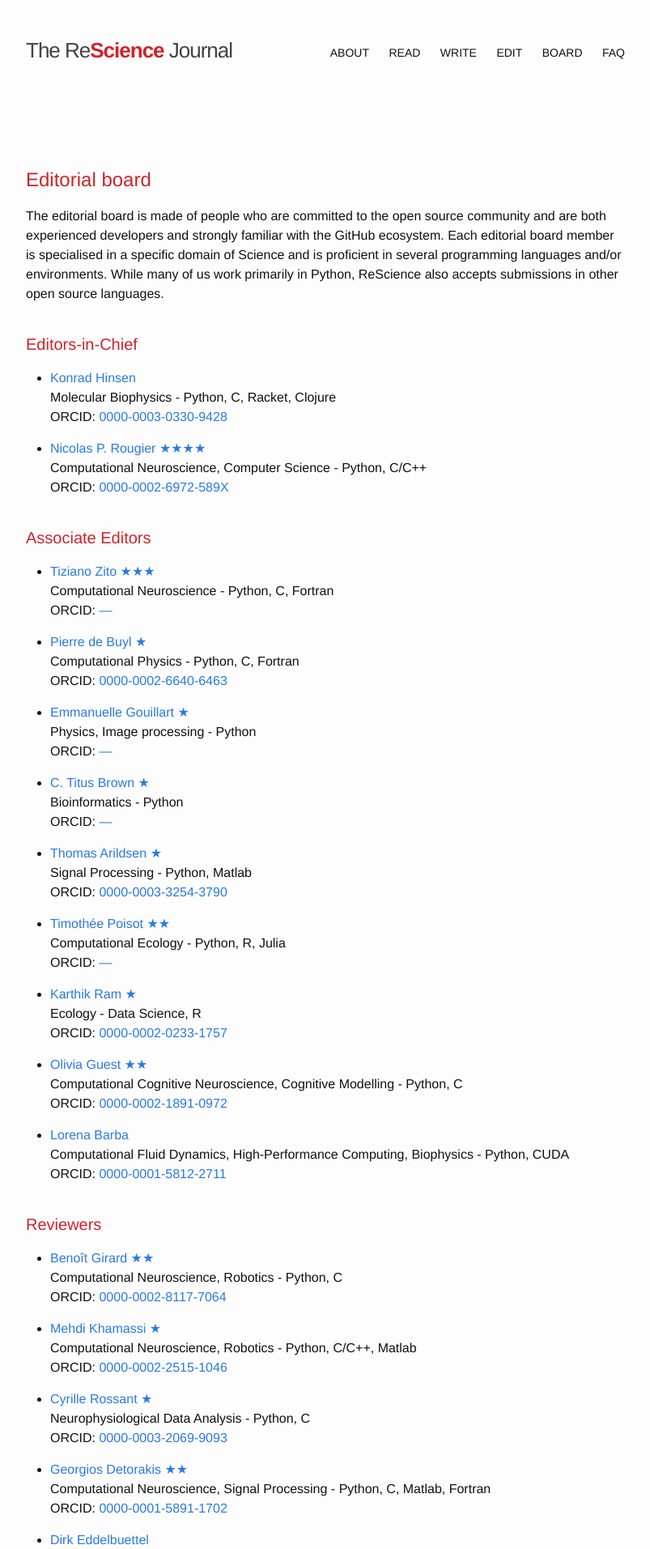
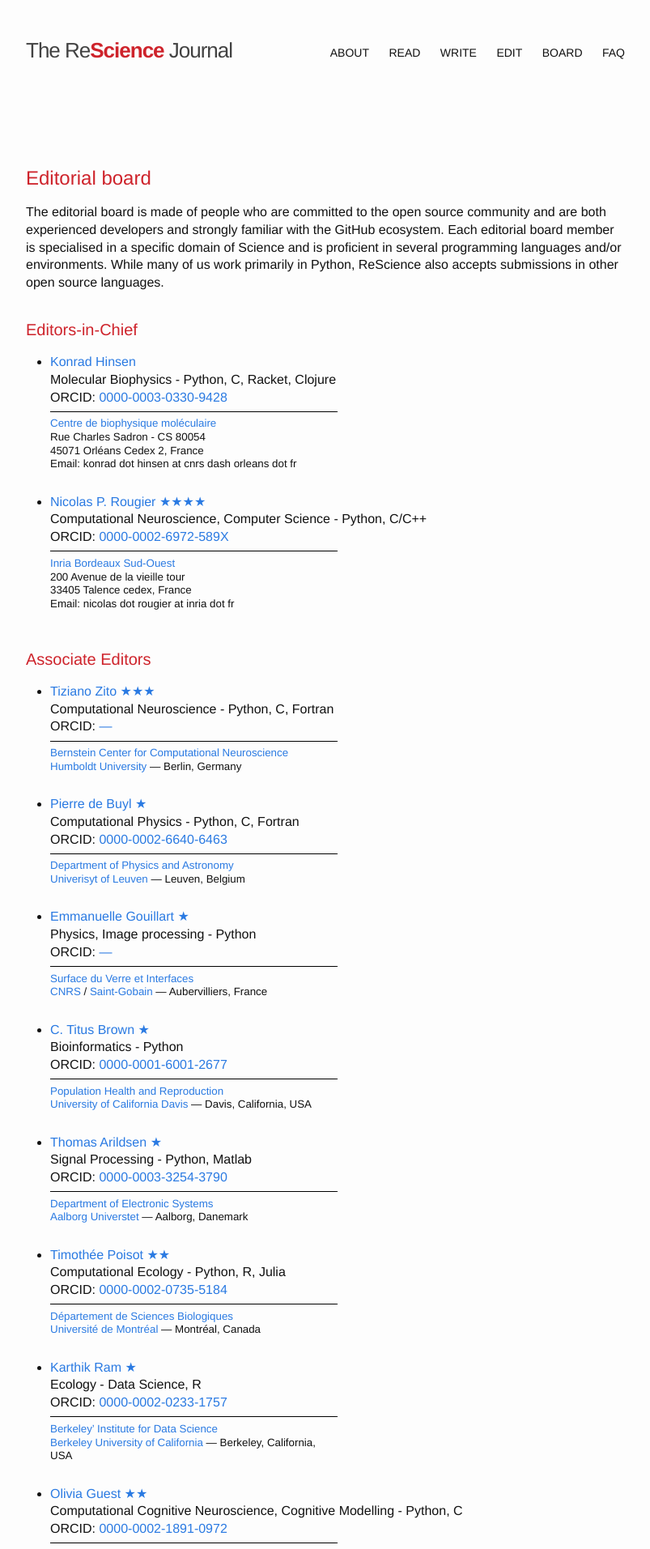
Before and after one commit to ReScience/rescience.github.io, a Jekyll site: the page built from 04-board.md, in a window 1280 px wide. Shown: the top 1913 px of the page at 81% size, without its empty margins (238-1041 px from the left). Built offline with Jekyll 4.4.1, drawn with Linux system fonts in a browser that asks for light colours; our own code applies the rules of GitHub Pages for plain Markdown files; some of the changed text lies outside the part shown.

Commit message:
Added affiliation for editors

```diff
--- a/04-board.md
+++ b/04-board.md
@@ -19,11 +19,25 @@ accepts submissions in other open source languages.
 * [Konrad Hinsen](https://github.com/khinsen)
   Molecular Biophysics - Python, C, Racket, Clojure
   ORCID: [0000-0003-0330-9428](http://orcid.org/0000-0003-0330-9428)
+  <small>
+  [Centre de biophysique moléculaire](http://cbm.cnrs-orleans.fr)
+  Rue Charles Sadron - CS 80054
+  45071 Orléans Cedex 2, France
+  **Email**: konrad dot hinsen at cnrs dash orleans dot fr
+  </small>
+
 
 * [Nicolas P. Rougier](https://github.com/rougier)
   [★](https://github.com/ReScience/ReScience-submission/pull/14)[★](https://github.com/ReScience/ReScience-submission/pull/18)[★](https://github.com/ReScience/ReScience-submission/pull/19)[★](https://github.com/ReScience/ReScience-submission/pull/24)
   Computational Neuroscience, Computer Science - Python, C/C++
   ORCID: [0000-0002-6972-589X](http://orcid.org/0000-0002-6972-589X)
+  <small>
+  [Inria Bordeaux Sud-Ouest](https://www.inria.fr/centre/bordeaux)
+  200 Avenue de la vieille tour
+  33405 Talence cedex, France
+  **Email**: nicolas dot rougier at inria dot fr
+  </small>
+
 
 ## Associate Editors
 
@@ -31,45 +45,91 @@ accepts submissions in other open source languages.
   [★](https://github.com/ReScience/ReScience-submission/pull/3)[★](https://github.com/ReScience/ReScience-submission/pull/17)[★](https://github.com/ReScience/ReScience-submission/pull/22)
   Computational Neuroscience - Python, C, Fortran
   ORCID: [---](http://orcid.org/)
+  <small>
+  [Bernstein Center for Computational Neuroscience](https://www.bccn-berlin.de/Home/)
+  [Humboldt University](https://www.hu-berlin.de/en) —
+  Berlin, Germany
+  </small>
 
 * [Pierre de Buyl](https://github.com/pdebuyl)
   [★](https://github.com/ReScience/ReScience-submission/pull/25)
   Computational Physics - Python, C, Fortran
   ORCID: [0000-0002-6640-6463](https://orcid.org/0000-0002-6640-6463)
+  <small>
+  [Department of Physics and Astronomy](http://fys.kuleuven.be/english/)
+  [Univerisyt of Leuven](http://www.kuleuven.be/english/) —
+  Leuven, Belgium
+  </small>
 
 * [Emmanuelle Gouillart](https://github.com/emmanuelle)
   [★](https://github.com/ReScience/ReScience-submission/pull/20)
   Physics, Image processing - Python
   ORCID: [---](http://orcid.org/)
+  <small>
+  [Surface du Verre et Interfaces](http://svi.cnrs.fr/spip/)
+  [CNRS](http://www.cnrs.fr/) / [Saint-Gobain](http://www.saint-gobain-recherche.fr/) —
+  Aubervilliers, France
+  </small>
 
 * [C. Titus Brown](https://github.com/ctb)
   [★](https://github.com/ReScience/ReScience-submission/pull/27)
   Bioinformatics - Python
-  ORCID: [---](http://orcid.org/)
+  ORCID: [0000-0001-6001-2677](http://orcid.org/0000-0001-6001-2677)
+  <small>
+  [Population Health and Reproduction](http://www.vetmed.ucdavis.edu/phr/)
+  [University of California Davis](https://www.ucdavis.edu) —
+  Davis, California, USA
+  </small>
 
 * [Thomas Arildsen](https://github.com/ThomasA)
   [★](https://github.com/ReScience/ReScience-submission/pull/28)
   Signal Processing - Python, Matlab
   ORCID: [0000-0003-3254-3790](http://orcid.org/0000-0003-3254-3790)
+  <small>
+  [Department of Electronic Systems](http://www.es.aau.dk)
+  [Aalborg Universtet](http://vbn.aau.dk) —
+  Aalborg, Danemark
+  </small>
 
 * [Timothée Poisot](http://github.com/tpoisot)
   [★](https://github.com/ReScience/ReScience-submission/pull/11)[★](https://github.com/ReScience/ReScience-submission/pull/15)
   Computational Ecology - Python, R, Julia
-  ORCID: [---](http://orcid.org/)
+  ORCID: [0000-0002-0735-5184](http://orcid.org/0000-0002-0735-5184)
+  <small>
+  [Département de Sciences Biologiques](http://bio.umontreal.ca/nc/accueil/)
+  [Université de Montréal](http://www.umontreal.ca) —
+  Montréal, Canada
+  </small>
 
 * [Karthik Ram](https://github.com/karthik)
   [★](https://github.com/ReScience/ReScience-submission/pull/11)
   Ecology - Data Science, R
   ORCID: [0000-0002-0233-1757](http://orcid.org/0000-0002-0233-1757)
+  <small>
+  [Berkeley' Institute for Data Science](https://bids.berkeley.edu)
+  [Berkeley University of California](http://www.berkeley.edu) —
+  Berkeley, California, USA
+  </small>
 
 * [Olivia Guest](https://github.com/oliviaguest)
   [★](https://github.com/ReScience/ReScience-submission/pull/21)[★](https://github.com/ReScience/ReScience-submission/pull/30)
   Computational Cognitive Neuroscience, Cognitive Modelling - Python, C
   ORCID: [0000-0002-1891-0972](http://orcid.org/0000-0002-1891-0972)
+  <small>
+  [Department of Experimental Psychology](https://www.ucl.ac.uk/pals/research/experimental-psychology/)
+  [University College London](http://www.ucl.ac.uk) —
+  London, United Kingdom
+  </small>
 
 * [Lorena Barba](https://github.com/labarba)
   Computational Fluid Dynamics, High-Performance Computing, Biophysics - Python, CUDA
   ORCID: [0000-0001-5812-2711](http://orcid.org/0000-0001-5812-2711)
+  <small>
+  [Department of Mechanical and Aerospace Engineering](https://www.mae.seas.gwu.edu/)
+  [George Washington University](https://www.gwu.edu) —
+  Washington, D.C., USA
+  </small>
+
 
 ## Reviewers
 
@@ -329,7 +389,7 @@ accepts submissions in other open source languages.
 * [Pietro Marchesi](https://github.com/pietromarchesi)
   [★](https://github.com/ReScience/ReScience-submission/pull/30)
   Computational Neuroscience, Information Theory - Python
-  ORCID: [---](http://orcid.org/)
+  ORCID: [0000-0001-5955-6909](http://orcid.org/0000-0001-5955-6909)
 
 * [Joshua Pritikin](https://github.com/jpritikin)
   Quantitative Psychology - R, C/C++, Stan, Coffeescript, Python, Perl, Bash
--- a/css/main.scss
+++ b/css/main.scss
@@ -9,7 +9,7 @@
 $base-font-family: Helvetica, Arial, sans-serif;
 $base-font-size:   16px;
 $small-font-size:  $base-font-size * 0.875;
-$base-line-height: 1.5;
+$base-line-height: 1.35;
 
 $spacing-unit:     30px;
 
@@ -149,3 +149,14 @@ pre,code {
 .highlight {
     background: #f0f0ff;
 }
+
+li p small {
+    display: block;
+    width: 50%;
+    line-height: 1.25em !important;
+    /*padding-left: 10px;*/
+    border-top:    1px solid black;
+    margin-top:    0.50em;
+    padding-top:   0.50em;
+    margin-bottom: 2.00em;
+}
```
Also changed, not shown: other parts of 04-board.md (+3 -3 lines).
